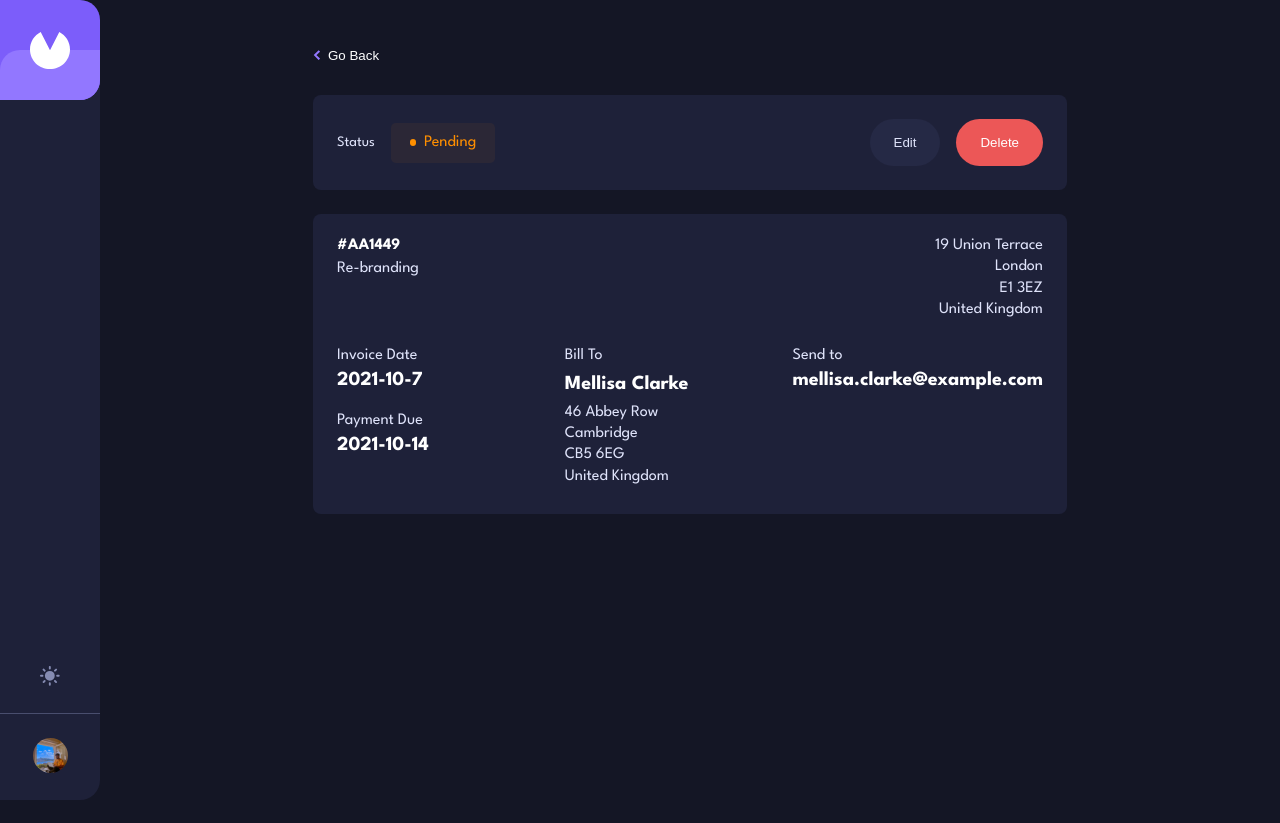
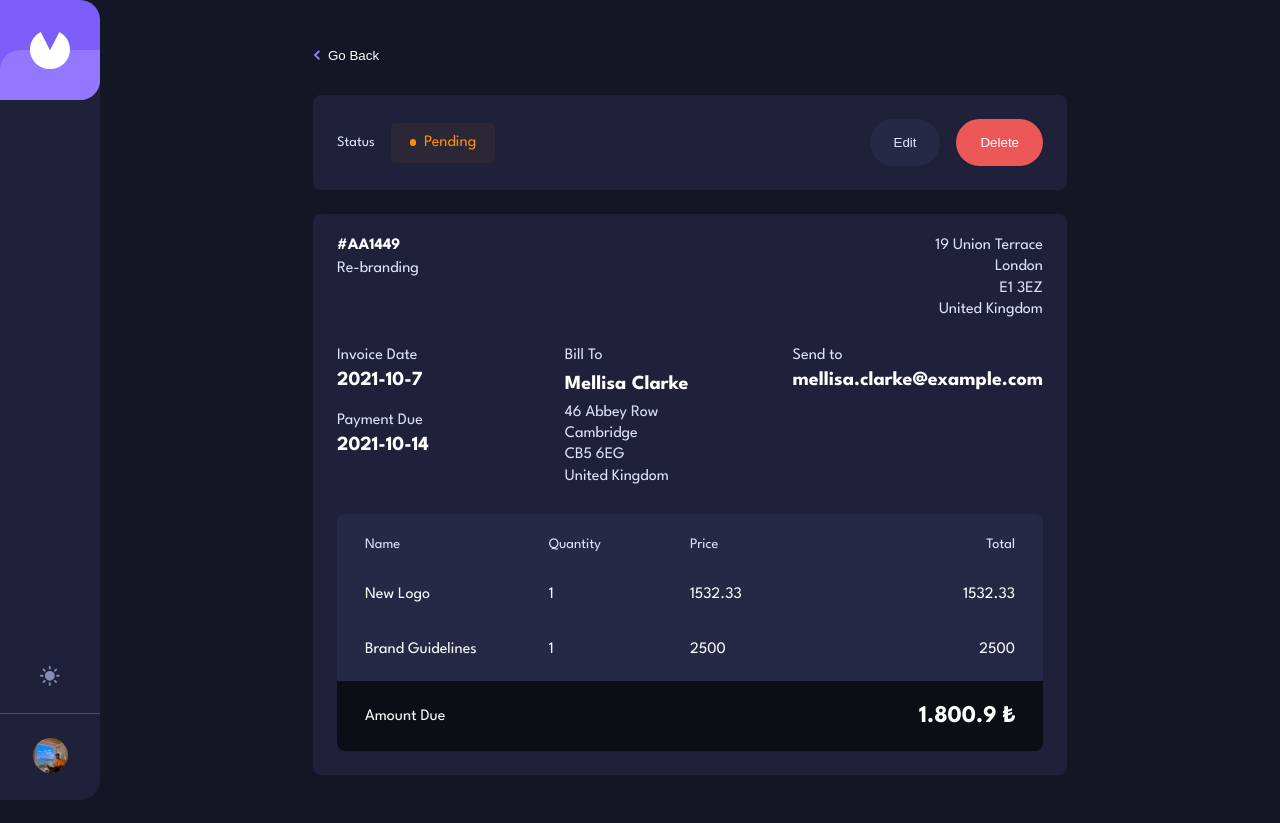
Before and after one commit to ibrahimgediktr/invoice-app, a React (Create React App) app: page /invoice/AA1449 in a window 1280 px wide. Before the commit the page ends 800 px from the top, so only its background shows below. Built offline with nearby package versions, Linux system fonts and the light colour scheme.

Commit message:
update invoice detail page

```diff
--- a/src/pages/InvoiceDetail.jsx
+++ b/src/pages/InvoiceDetail.jsx
@@ -73,6 +73,58 @@ function InvoiceDetail({ invoices }) {
             <InvoiceEmailTitle>Send to</InvoiceEmailTitle>
             <InvoiceEmailContent>{invoice.clientEmail}</InvoiceEmailContent>
           </InvoiceEmail>
+          <InvoiceTableContainer>
+            <InvoiceTable>
+              <TableHead>
+                <Tr>
+                  <Th
+                    width="30%"
+                    align="left"
+                    padding="0.5rem 0rem 0rem 1.75rem"
+                  >
+                    Name
+                  </Th>
+                  <Th width="20%" align="left" padding="1rem 0 1.5rem">
+                    Quantity
+                  </Th>
+                  <Th width="20%" align="left" padding="1rem 0 1.5rem">
+                    Price
+                  </Th>
+                  <Th
+                    width="30%"
+                    align="right"
+                    padding="0.5rem 1.75rem 0rem 0rem"
+                  >
+                    Total
+                  </Th>
+                </Tr>
+              </TableHead>
+              <TableBody>
+                {invoice.items.map((item, index) => (
+                  <Tr key={index}>
+                    <Td align="left" padding="1rem 0rem 1.5rem 1.75rem">
+                      {item.name}
+                    </Td>
+                    <Td align="left" padding="1rem 0 1.5rem">{item.quantity}</Td>
+                    <Td align="left" padding="1rem 0 1.5rem">{item.price}</Td>
+                    <Td align="right" padding="1rem 1.75rem 1.5rem 0rem">
+                      {item.total}
+                    </Td>
+                  </Tr>
+                ))}
+              </TableBody>
+              <TableFooter>
+                <Td align="left" padding="1.5rem 0rem 1.5rem 1.75rem">
+                  Amount Due
+                </Td>
+                <Td ></Td>
+                <Td ></Td>
+                <Td  align="right" padding="1.5rem 1.75rem 1.5rem 0rem">
+                  <Total>1.800.9 ₺</Total>
+                </Td>
+              </TableFooter>
+            </InvoiceTable>
+          </InvoiceTableContainer>
         </Body>
       </InvoiceDetailWrapper>
     );
@@ -101,14 +153,14 @@ const Header = styled.div`
     props.theme.type === "dark" ? "rgb(30, 33, 57)" : "rgb(255, 255, 255)"};
   padding: 1.5rem;
   border-radius: 0.5rem;
-  @media (max-width:768px){
-    justify-content:unset !important;
+  @media (max-width: 768px) {
+    justify-content: unset !important;
   }
 `;
 const HeaderStatus = styled.div`
   display: flex;
   align-items: center;
-  @media (max-width:768px){
+  @media (max-width: 768px) {
     justify-content: space-between;
     width: 100%;
   }
@@ -118,7 +170,6 @@ const StatusText = styled.span`
     props.theme.type === "dark" ? "rgb(223, 227, 250)" : "rgb(136, 142, 176)"};
   font-weight: 400;
   font-size: 0.9rem;
-
 `;
 const StyledStatus = styled(Status)`
   margin-left: 1rem;
@@ -129,8 +180,8 @@ const StyledButton = styled(Button)`
 
 const HeaderButtons = styled.div`
   margin-left: 1rem;
-  @media (max-width:768px){
-    display:none;
+  @media (max-width: 768px) {
+    display: none;
   }
 `;
 const Body = styled.div`
@@ -143,10 +194,11 @@ const Body = styled.div`
   grid-template-columns: 1fr 1fr 1fr;
   grid-template-areas:
     "title title sender"
-    "dates client email";
+    "dates client email"
+    "table table table";
   justify-items: start;
   grid-row-gap: 1.5rem;
-  @media (max-width:768px){
+  @media (max-width: 768px) {
     grid-template-columns: 1fr 1fr;
     grid-template-areas:
       "title title"
@@ -154,13 +206,14 @@ const Body = styled.div`
       "dates client"
       "dates client"
       "email email"
+      "table table";
   }
-  @media (max-width:576px){
-    grid-template-columns:1fr;
-    grid-template-areas:unset;
+  @media (max-width: 576px) {
+    grid-template-columns: 1fr;
+    grid-template-areas: unset;
     * {
-      grid-area:unset !important;
-    };
+      grid-area: unset !important;
+    }
   }
 `;
 
@@ -188,21 +241,19 @@ const InvoiceSenderAddress = styled.address`
   font-style: normal;
   align-self: end;
   width: 100%;
-  @media (max-width:768px){
-    align-self:start;
-    ${Address}{
-      text-align:left;
+  @media (max-width: 768px) {
+    align-self: start;
+    ${Address} {
+      text-align: left;
     }
   }
 `;
-
 
 const InvoiceDates = styled.div`
   grid-area: dates;
 `;
 const InvoiceDate = styled.div`
-  margin-bottom:1.5rem;
-
+  margin-bottom: 1.5rem;
 `;
 const InvoiceDateTitle = styled.span`
   display: block;
@@ -212,13 +263,13 @@ const InvoiceDateContent = styled.h5`
   display: block;
   margin-top: 0.5rem;
   color: ${(props) => props.theme.text.primary.color};
-  font-size:1.25rem;
+  font-size: 1.25rem;
 `;
 const InoviceBill = styled.div`
   grid-area: client;
-  text-align:left;
-  ${Address}{
-    text-align:left;
+  text-align: left;
+  ${Address} {
+    text-align: left;
   }
 `;
 const InvoiceAddressTitle = styled.span`
@@ -227,8 +278,8 @@ const InvoiceAddressTitle = styled.span`
 `;
 const InvoiceClientName = styled.h5`
   color: ${(props) => props.theme.text.primary.color};
-  font-size:1.25rem;
-  margin:0.75rem 0;
+  font-size: 1.25rem;
+  margin: 0.75rem 0;
 `;
 const InvoiceClientAdress = styled.address`
   font-style: normal;
@@ -243,5 +294,63 @@ const InvoiceEmailTitle = styled.span`
 const InvoiceEmailContent = styled.h5`
   margin-top: 0.5rem;
   color: ${(props) => props.theme.text.primary.color};
+  font-size: 1.25rem;
+`;
+
+const InvoiceTableContainer = styled.div`
+  background-color: ${(props) => props.theme.buttons.tertiary.backgroundColor};
+  width: 100%;
+  grid-area: table;
+  border-radius: 0.5rem;
+  overflow: hidden;
+`;
+
+const InvoiceTable = styled.table`
+  width: 100%;
+  border-spacing: 0px;
+  margin-top: 1rem;
+`;
+const TableHead = styled.thead``;
+const TableBody = styled.tbody``;
+const TableFooter = styled.tfoot`
+  background-color: ${(props) =>
+    props.theme.type === "dark" ? "rgb(12, 14, 22)" : "rgb(55, 59, 83)"};
+  border-radius: 0.5rem;
+  padding-top: 1.5rem;
+  padding-bottom: 1.5rem;
+ * {
+  color: #fff !important;
+ }
+`;
+const Tr = styled.tr``;
+const Th = styled.th`
+  width: ${(props) => props.width};
+  text-align: ${(props) => props.align};
+  padding: ${(props) => props.padding};
+  color: ${(props) => props.theme.text.secondary.color};
+  padding-top: 0.5rem;
+  padding-bottom: 1.25rem;
+  font-size: 0.9rem;
+  font-weight: 400;
+  @media (max-width:768px){
+   display:none;
+  }
+`;
+const Td = styled.td`
+  color: ${(props) => props.theme.text.primary.color};
+  padding: ${(props) => props.padding};
+  text-align: ${(props) => props.align};
+  @media (max-width:768px){
+   &:nth-child(2), &:nth-child(3){
+     display:none;
+   }
+  }
+`;
+
+const Total = styled.h5`
+  font-size: 1.5rem;
+  @media (max-width:576px){
     font-size:1.25rem;
+    white-space:nowrap;
+  }
 `;
```
Lines whose indentation alone changed are shown as unchanged.
